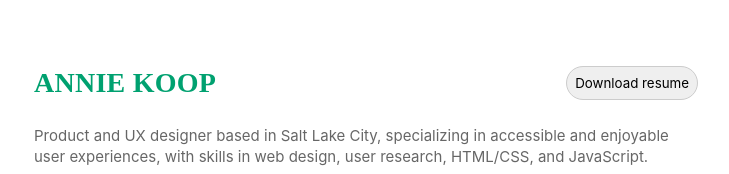
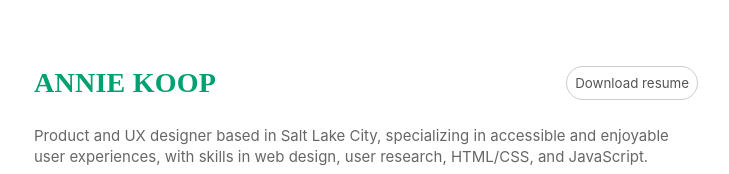
Before and after one commit to anniekoop/Resume, a plain HTML site: page index.html in a window 1280 px wide. Shown: the top 174 px of the page, without its empty margins (274-1003 px from the left). Drawn offline with Linux system fonts and the light colour scheme.

Commit message:
Update styles.css

```diff
--- a/styles.css
+++ b/styles.css
@@ -180,4 +180,6 @@ a:hover {
     padding: 0.5rem;
     border: 1.5px solid #ccc;
     border-radius: 2rem;
+    background-color: white;
+    color: #555;
 }
```
